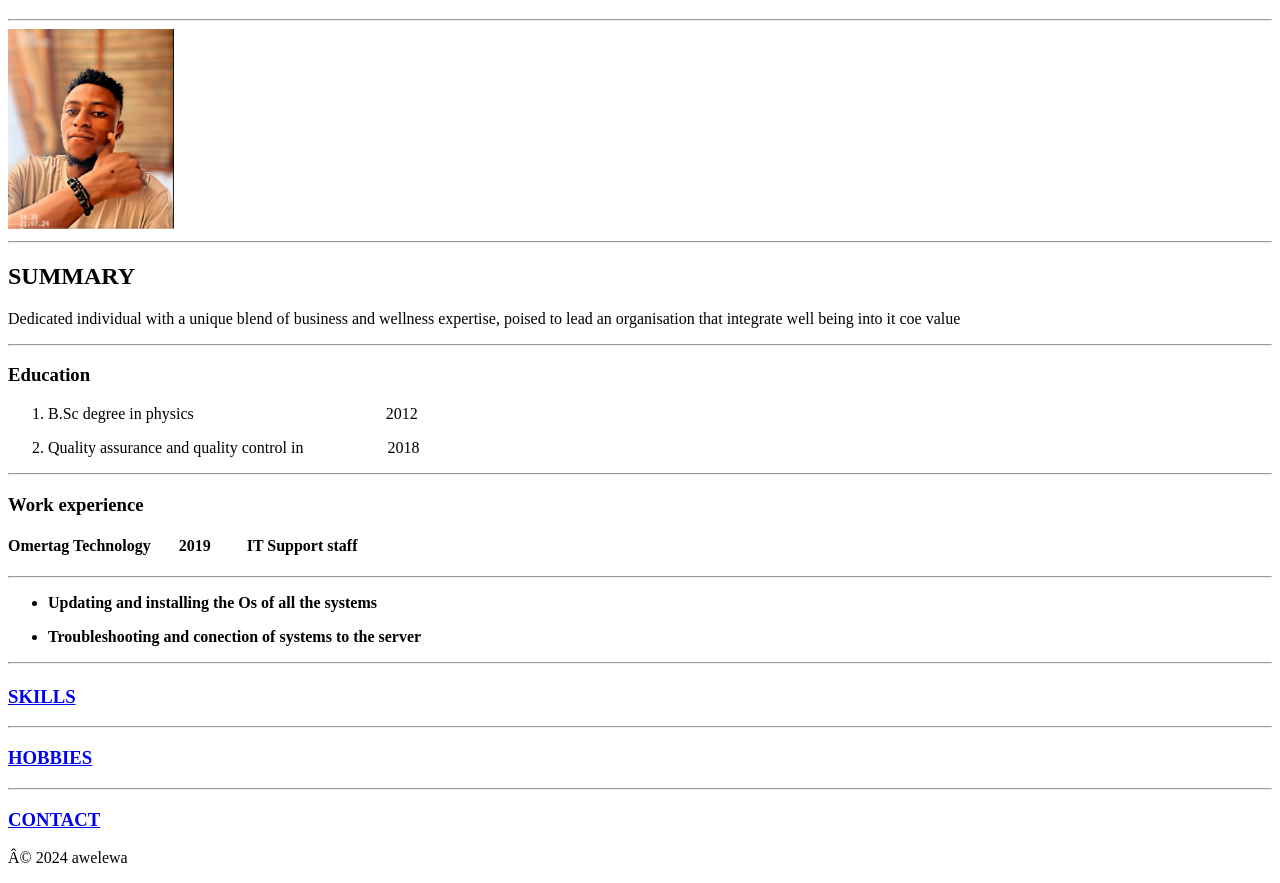
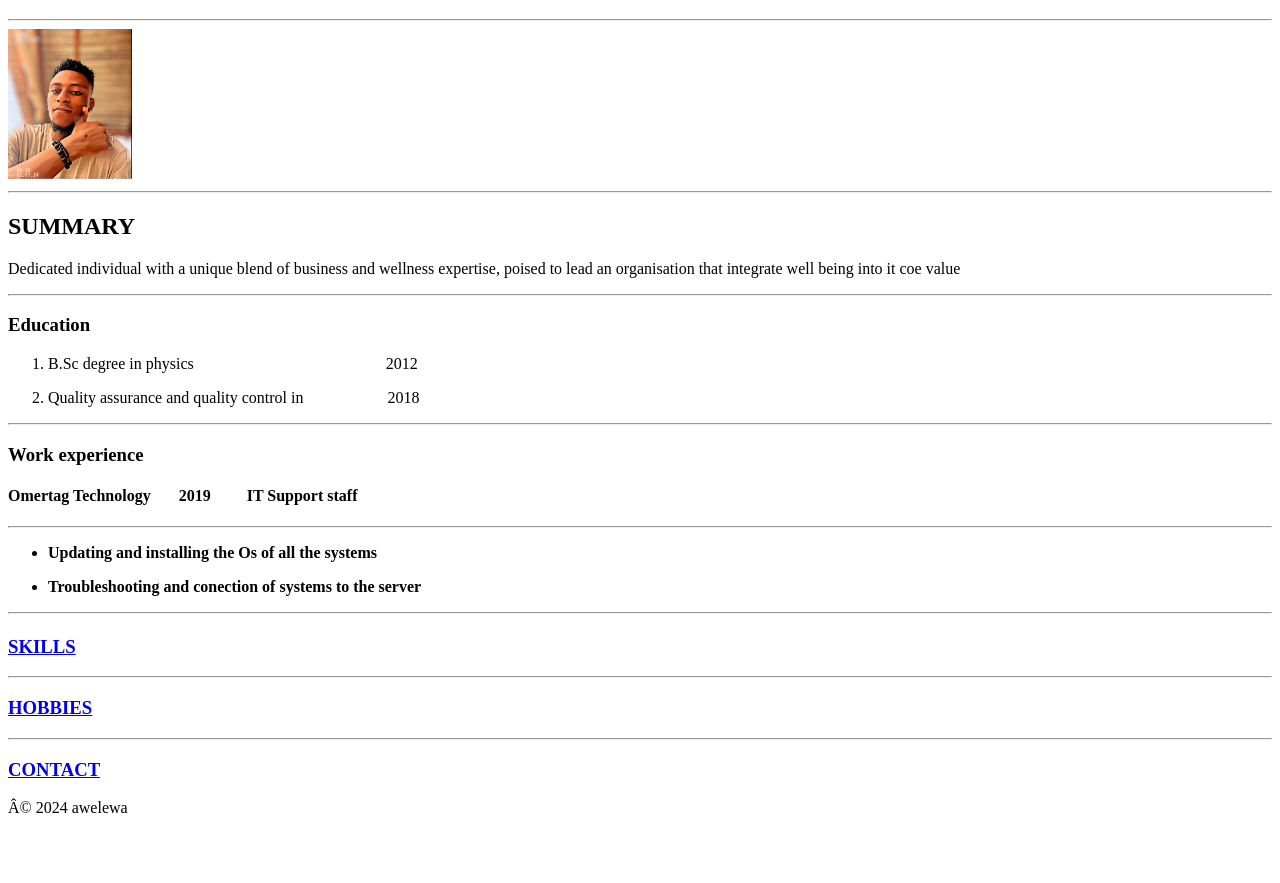
Before and after one commit to classik7/MY-RESUME3, a plain HTML site: page index.html in a window 1280 px wide. Shown: the part 61-944 px from the top of the page. After the commit the page ends 894 px from the top, so only its background shows below. Drawn offline with Linux system fonts and the light colour scheme.

Commit message:
Add files via upload

```diff
--- a/index.html
+++ b/index.html
@@ -8,7 +8,7 @@
    <body>
         <h1>AWELEWA JOHNSON OLUWASEUN</h1>
         <hr/>
-            <img src="/IMG_7049.jpeg" height ="200" alt="AWELEWA johnson picture">
+            <img src="IMG_7049.jpeg" height ="150" alt="AWELEWA johnson picture">
             <hr/>
         <h2>SUMMARY</h2>
           <P>Dedicated individual with a unique blend of business and wellness expertise, poised to lead an organisation that integrate well being into it coe value</P>
```
